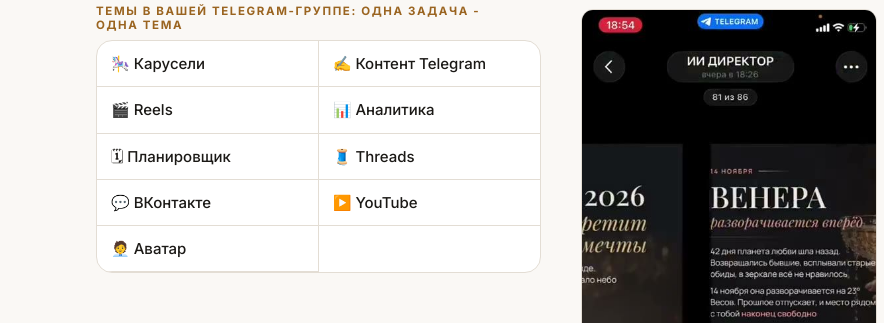
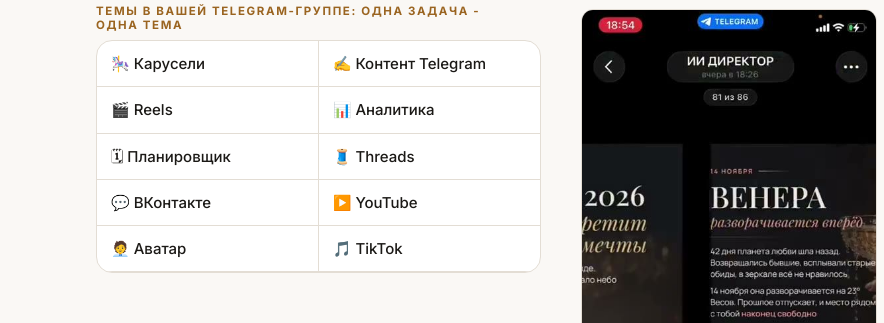
Before and after one commit to KURSK-24/kontent-zavod, a plain HTML site: page index.html in a window 1280 px wide. Shown: the part 10894-11217 px from the top of the page, 0-884 px from the left. Drawn offline with nearby package versions, Linux system fonts and the light colour scheme.

Commit message:
Тема TikTok

```diff
--- a/index.html
+++ b/index.html
@@ -549,7 +549,7 @@ a{color:inherit}
 <p class="lt2">работает на автомате</p>
 <div class="chips"><span>автоответ на кодовое слово</span><span>бот с проверкой подписки</span><span>прогрев и дожим по расписанию</span><span>выкладка в 8 соцсетей</span><span>план дня и отчёт в Telegram</span></div>
 <p class="lt2" style="margin-top:20px">темы в вашей Telegram-группе: одна задача - одна тема</p>
-<div class="tgtopics"><span>🎠 Карусели</span><span>✍️ Контент Telegram</span><span>🎬 Reels</span><span>📊 Аналитика</span><span>🗓 Планировщик</span><span>🧵 Threads</span><span>💬 ВКонтакте</span><span>▶️ YouTube</span><span>🧑‍💼 Аватар</span></div>
+<div class="tgtopics"><span>🎠 Карусели</span><span>✍️ Контент Telegram</span><span>🎬 Reels</span><span>📊 Аналитика</span><span>🗓 Планировщик</span><span>🧵 Threads</span><span>💬 ВКонтакте</span><span>▶️ YouTube</span><span>🧑‍💼 Аватар</span><span>🎵 TikTok</span></div>
 </div>
 <div class="shots" style="--n:2;--ar:9/16">
 <figure><img loading="lazy" src="img/t1-temy.jpg" alt="Список тем в Telegram-группе"><div class="cap"><b>Темы в Telegram</b>у каждой задачи своя</div></figure>
```
